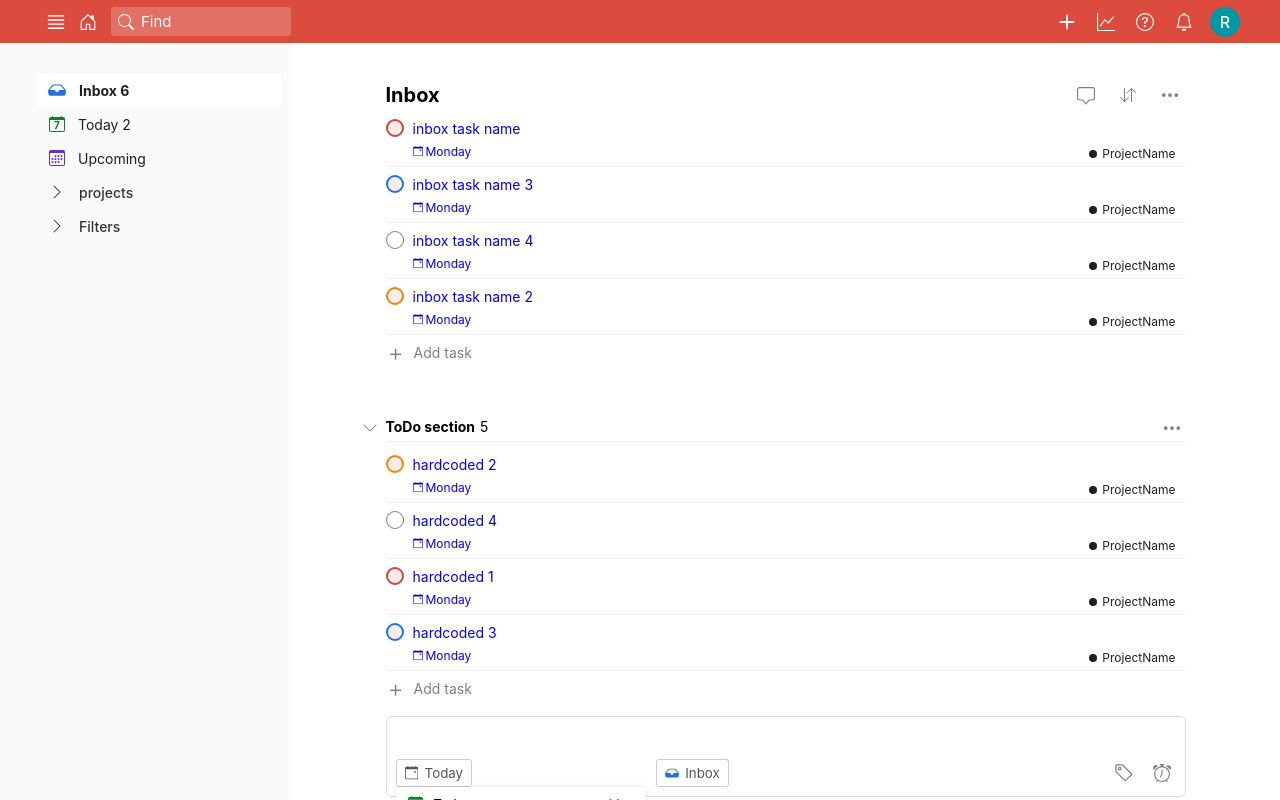
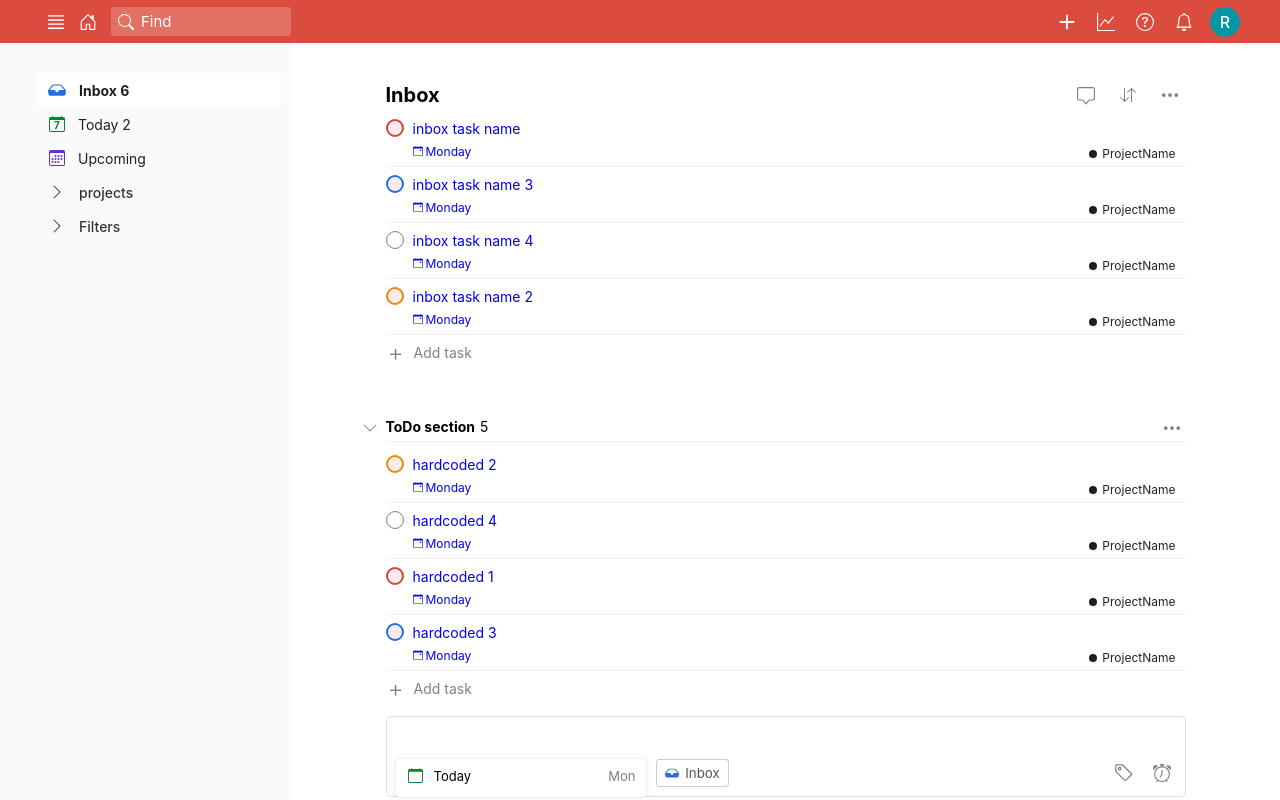
Before and after one commit to rafalrybicki/todoist_clone, a React (Create React App) app: page /inbox in a window 1280 px wide. Built offline with nearby package versions, Linux system fonts and the light colour scheme.

Commit message:
Change DatePicker

```diff
--- a/src/components/shared/DatePicker/index.js
+++ b/src/components/shared/DatePicker/index.js
@@ -1,53 +1,27 @@
 import React from 'react';
 import styled from 'styled-components/macro';
-
-import { CalendarEvent } from 'react-bootstrap-icons';
 
 import Suggestions from './Suggestions';
 import Calendar from './Calendar';
 import TimePicker from './TimePicker';
 
 const StyledDatePicker = styled.div`
+   position: relative;
    width: 250px;
-   > button {
-      height: 28px;
-      padding: 0 8px;
-      border: 1px solid #ccc;
-      border-radius: 3px;
-      color: #555;
-
-      svg {
-         margin-right: 3px;
-         margin-bottom: -1.5px;
-      }
-   }
-
-   > button:hover, button:focus {
-      background-color: #eee;
-   }
-
-   > div {
-      position: relative;
-      width: 100%;
+   left: 0;
    background-color: white;
    border-radius: 3px;
    box-shadow: 0 1px 8px 0 rgba(0,0,0,.08), 0 0 1px 0 rgba(0,0,0,.3);
    overflow: hidden;
    font-family: Arial, Helvetica, sans-serif;
-   }
 `
 
 function DatePicker() {
    return (
       <StyledDatePicker className="date-picker">
-         <button>
-            <CalendarEvent /> Today
-         </button>
-         <div>
          <Suggestions />
          <Calendar />
          <TimePicker />
-         </div>
       </StyledDatePicker>
 
    )
```
Lines whose indentation alone changed are shown as unchanged.
